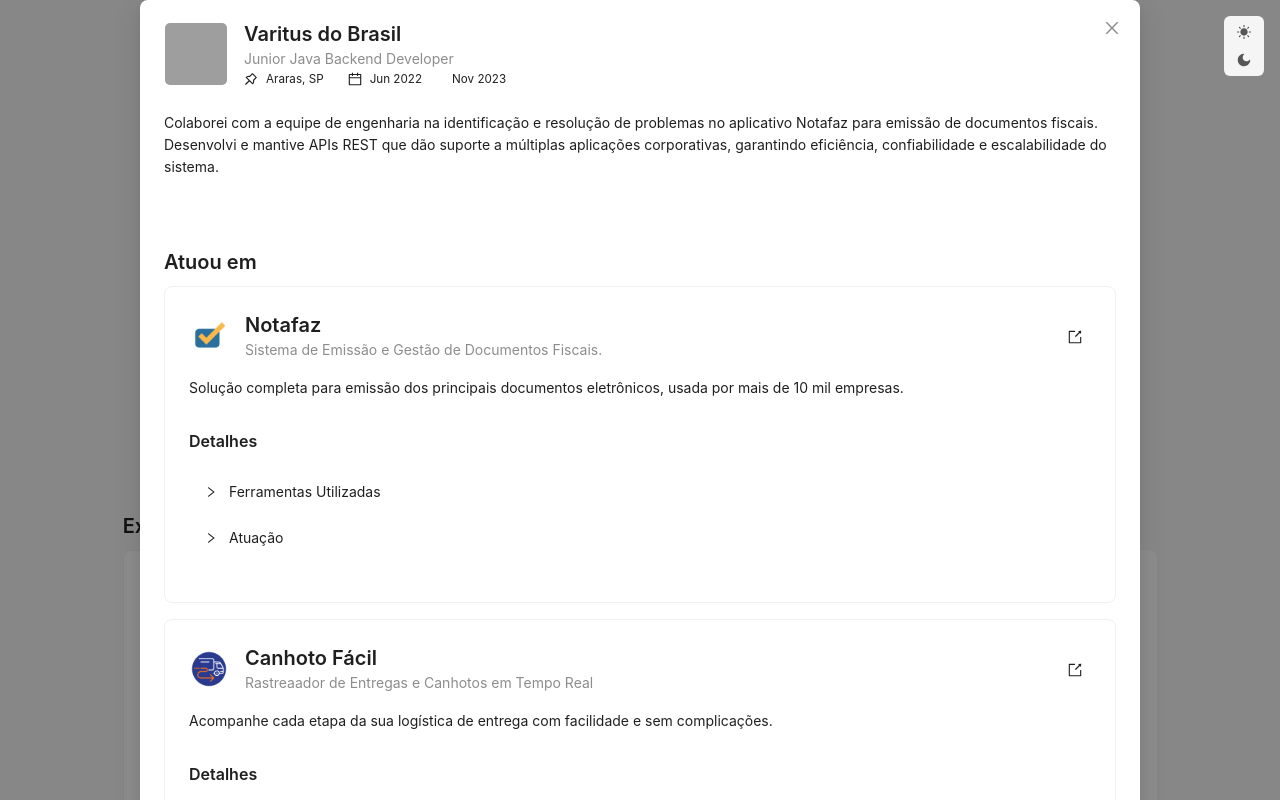
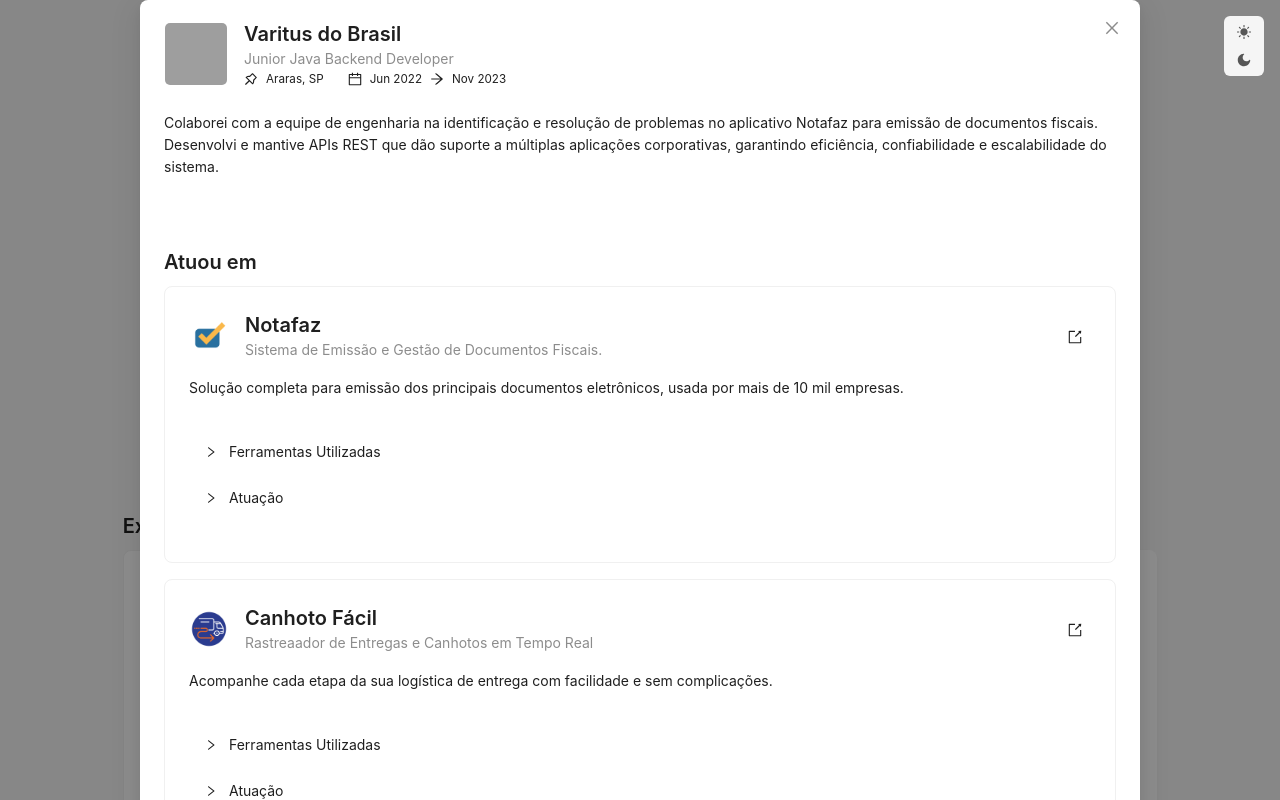
Before and after one commit to eduardowgmendes/personal-resume, a React (Vite) app: page / in a window 1280 px wide. Both pictures are taken after a click on the element 466 px from the left and 706 px from the top of the page. Shown: the top 800 px of the page. Built offline with nearby package versions, Linux system fonts and the light colour scheme; grey boxes are pictures that could not be loaded.

Commit message:
rewritted some sections on resume.json

```diff
--- a/src/components/WorkExperienceOverview.jsx
+++ b/src/components/WorkExperienceOverview.jsx
@@ -2,7 +2,7 @@
 import SectionHeader from "./SectionHeader";
 import Paragraph from "antd/es/typography/Paragraph";
 import Title from "antd/es/typography/Title";
-import { AppstoreOutlined, ArrowRightOutlined, BranchesOutlined, BugOutlined, CalendarOutlined, CheckCircleFilled, ExportOutlined, FieldTimeOutlined, HeatMapOutlined, IdcardOutlined, MinusOutlined, PlayCircleFilled, PullRequestOutlined, PushpinOutlined, QuestionCircleOutlined, RightCircleOutlined, RightOutlined, RightSquareFilled, UserOutlined } from "@ant-design/icons";
+import { AppstoreOutlined, ArrowRightOutlined, BranchesOutlined, BugOutlined, CalendarOutlined, CaretRightFilled, CheckCircleFilled, DoubleRightOutlined, ExportOutlined, FieldTimeOutlined, HeatMapOutlined, IdcardOutlined, MinusOutlined, PlayCircleFilled, PullRequestOutlined, PushpinOutlined, QuestionCircleOutlined, RightCircleOutlined, RightOutlined, RightSquareFilled, UserOutlined } from "@ant-design/icons";
 import { useState } from "react";
 import DateFormat from "../utils/DateFormat";
 
@@ -52,7 +52,7 @@
                                     <CalendarOutlined />
                                     <Flex gap={'small'} align="center" justify="start">
                                         <DateFormat dateString={workExperience.startDate} />
-                                        <RightOutlined style={{ color: 'rgba(255, 255, 255, .32)' }} />
+                                        <ArrowRightOutlined />
                                         <DateFormat dateString={workExperience.endDate} />
                                     </Flex>
                                 </Flex>
@@ -100,10 +100,6 @@
                                         <Col span={24}>
 
                                             <Flex vertical gap={'small'}>
-
-                                                <Flex align="center" justify="space-between" gap={'small'}>
-                                                    <Title level={5}>Detalhes</Title>
-                                                </Flex>
 
                                                 <Collapse
                                                     collapsible="header"
```
